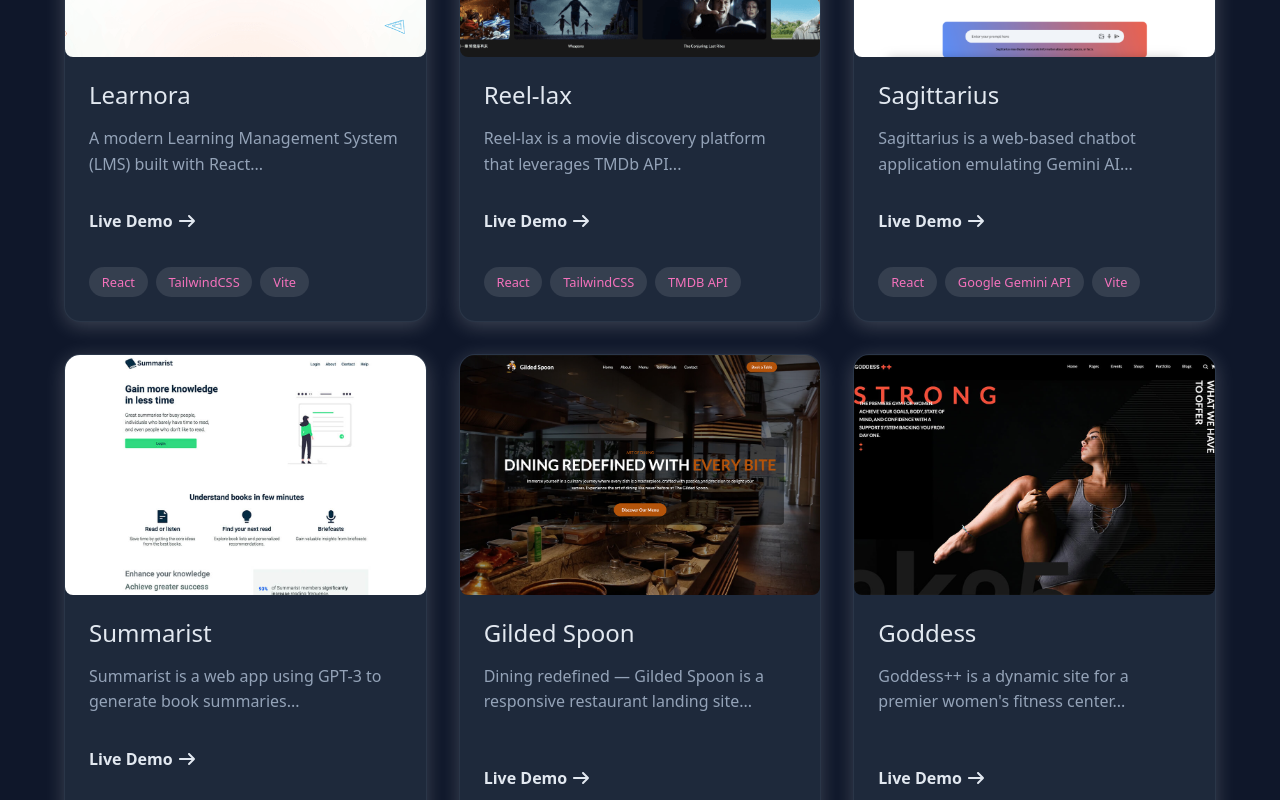
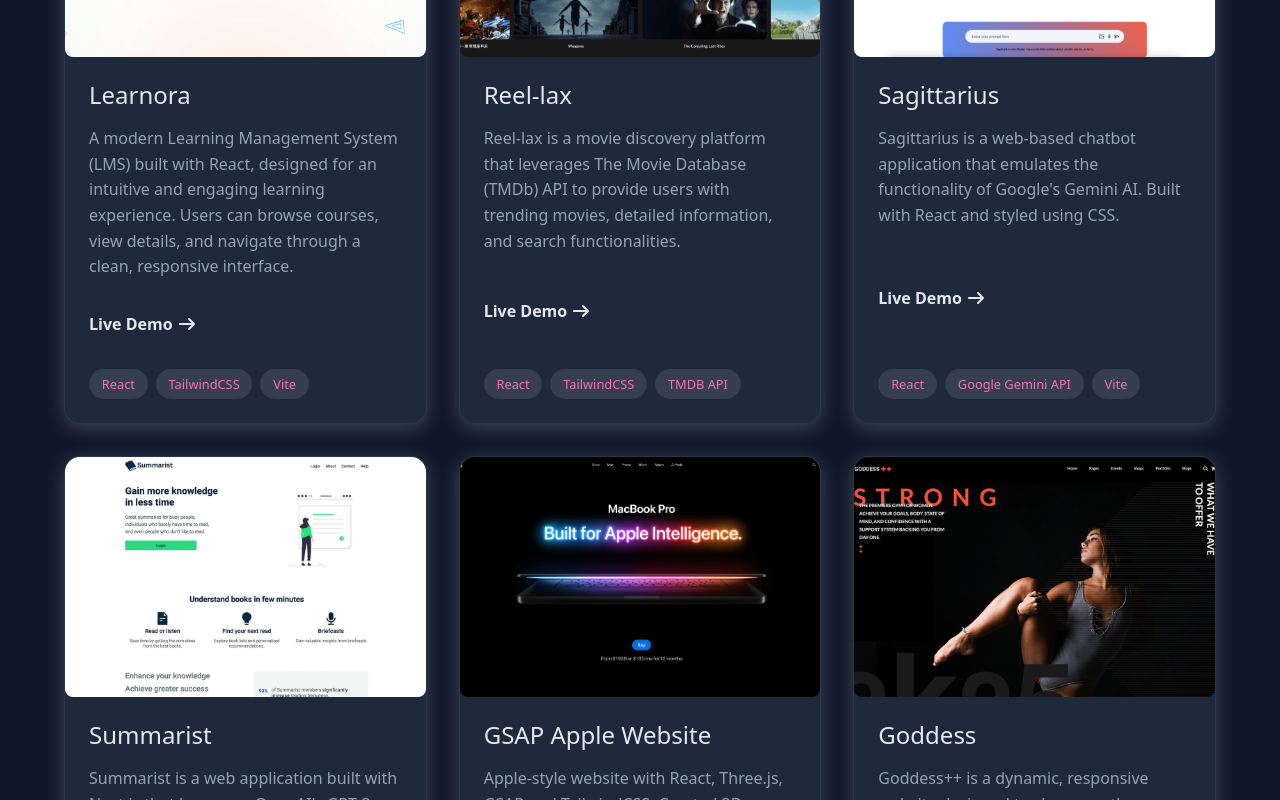
Before and after one commit to jeanrichardson610/JR-Studio, a React (Vite) app: page / in a window 1280 px wide. Shown: the part 1280-2080 px from the top of the page. Built offline with nearby package versions, Linux system fonts and the light colour scheme.

Commit message:
replaced Gilded Spoon with GSAP project

```diff
--- a/src/Components/Projects.jsx
+++ b/src/Components/Projects.jsx
@@ -25,42 +25,42 @@ export const Projects = () => {
     {
       title: "Learnora",
       img: "/projects/Learnora-project.png",
-      description: "A modern Learning Management System (LMS) built with React...",
+      description: "A modern Learning Management System (LMS) built with React, designed for an intuitive and engaging learning experience. Users can browse courses, view details, and navigate through a clean, responsive interface.",
       link: "https://jeanrichardson610.github.io/Learnora/",
       tech: ["React", "TailwindCSS", "Vite"],
     },
     {
       title: "Reel-lax",
       img: "/projects/Reel-lax-project.png",
-      description: "Reel-lax is a movie discovery platform that leverages TMDb API...",
+      description: "Reel-lax is a movie discovery platform that leverages The Movie Database (TMDb) API to provide users with trending movies, detailed information, and search functionalities.",
       link: "https://reel-lax.onrender.com/",
       tech: ["React", "TailwindCSS", "TMDB API"],
     },
     {
       title: "Sagittarius",
       img: "/projects/Sagittarius-project.png",
-      description: "Sagittarius is a web-based chatbot application emulating Gemini AI...",
+      description: "Sagittarius is a web-based chatbot application that emulates the functionality of Google's Gemini AI. Built with React and styled using CSS.",
       link: "https://sagittarius-8sng.onrender.com/",
       tech: ["React", "Google Gemini API", "Vite"],
     },
     {
       title: "Summarist",
       img: "/projects/Summarist-project.jpg",
-      description: "Summarist is a web app using GPT-3 to generate book summaries...",
+      description: "Summarist is a web application built with Next.js that leverages OpenAI's GPT-3 technology to generate concise, human-like summaries of books across various genres.",
       link: "https://summarist-kohl.vercel.app/",
       tech: ["React", "Next.js", "Express", "Firebase", "TailwindCSS", "OpenAI GPT-3", "Typescript"],
     },
     {
-      title: "Gilded Spoon",
-      img: "/projects/Gilded-Spoon-project.jpg",
-      description: "Dining redefined — Gilded Spoon is a responsive restaurant landing site...",
-      link: "https://jeanrichardson610.github.io/Gilded-Spoon/",
-      tech: ["HTML5", "CSS3", "Javascript"],
+      title: "GSAP Apple Website",
+      img: "/projects/GSAP-Macbook-Landing-Project.png",
+      description: "Apple-style website with React, Three.js, GSAP and TailwindCSS. Created 3D product scenes, scroll animations, pinned sections, and responsive design for a high-tech visual experience.",
+      link: "https://gsap-macbook-landing-page-mauve.vercel.app/",
+      tech: ["React", "Three.js", "GSAP", "TailwindCSS"],
     },
     {
       title: "Goddess",
       img: "/projects/Goddess-project.jpg",
-      description: "Goddess++ is a dynamic site for a premier women's fitness center...",
+      description: "Goddess++ is a dynamic, responsive website designed to showcase the offerings of a premier women's fitness center. The platform highlights various services, products, and events.",
       link: "https://jeanrichardson610.github.io/Goddess-/",
       tech: ["HTML5", "CSS3", "Javascript"],
     },
```
Also changed, not shown: public/projects/GSAP-Macbook-Landing-Project.png (added).
